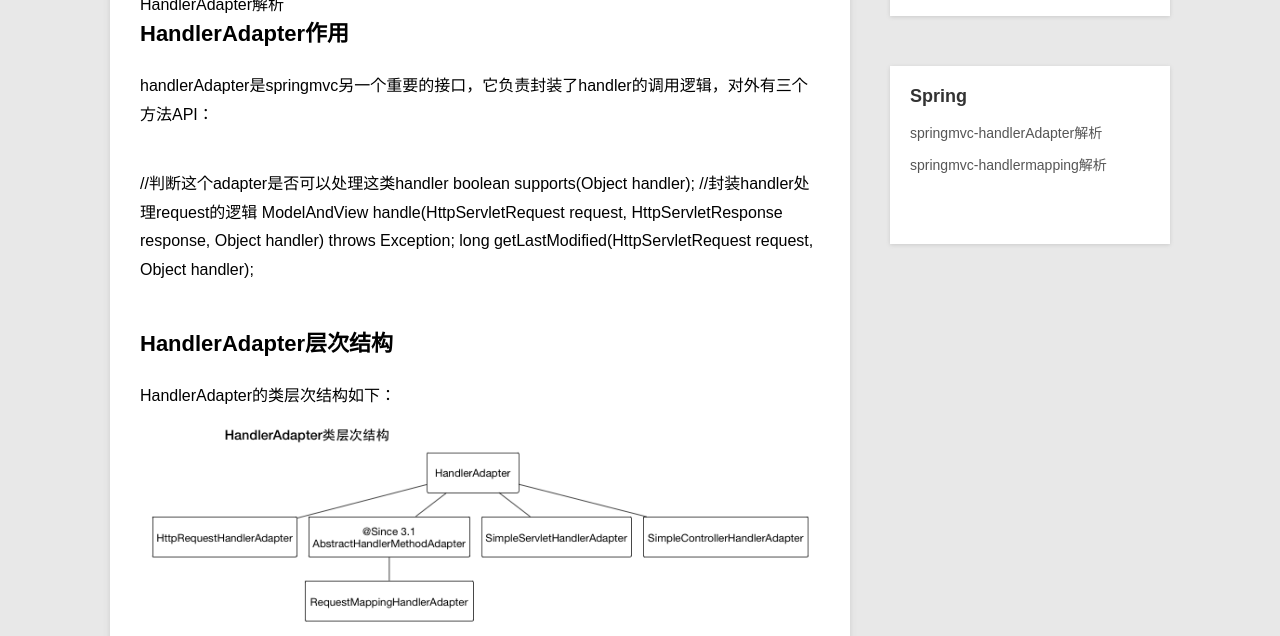
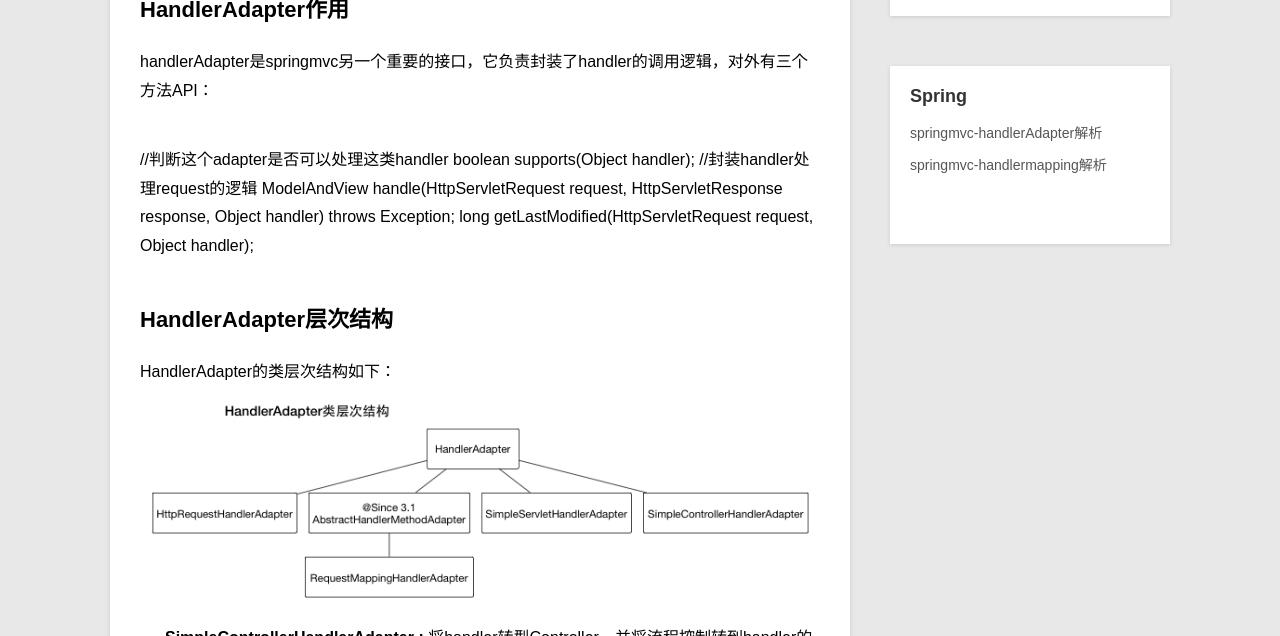
Before and after one commit to Qiancun/qiancun.github.io, a Jekyll site: the page built from _posts/spring/2013-01-14-spring-mvc-handleradapter.md, in a window 1280 px wide and 900 px high, cut to the strip 264-900 px from the top of the window. Built offline with Jekyll 4.4.1, drawn with Linux system fonts in a browser that asks for light colours; Markdown is read by kramdown in place of the engine named in the settings.

Commit message:
add new feature

```diff
--- a/_posts/spring/2013-01-14-spring-mvc-handleradapter.md
+++ b/_posts/spring/2013-01-14-spring-mvc-handleradapter.md
@@ -5,8 +5,6 @@
 description: HandlerAdapter源码分析
 categories: spring
 ---
-
-#HandlerAdapter解析
 
 ##HandlerAdapter作用
 
```
